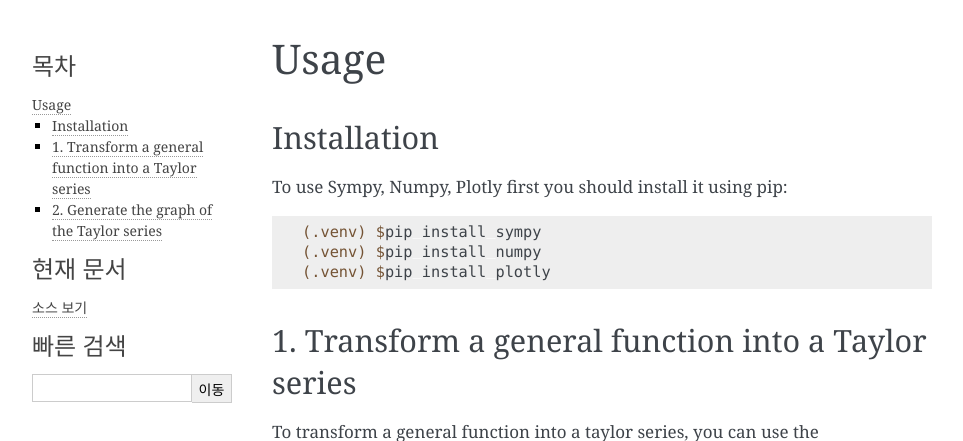
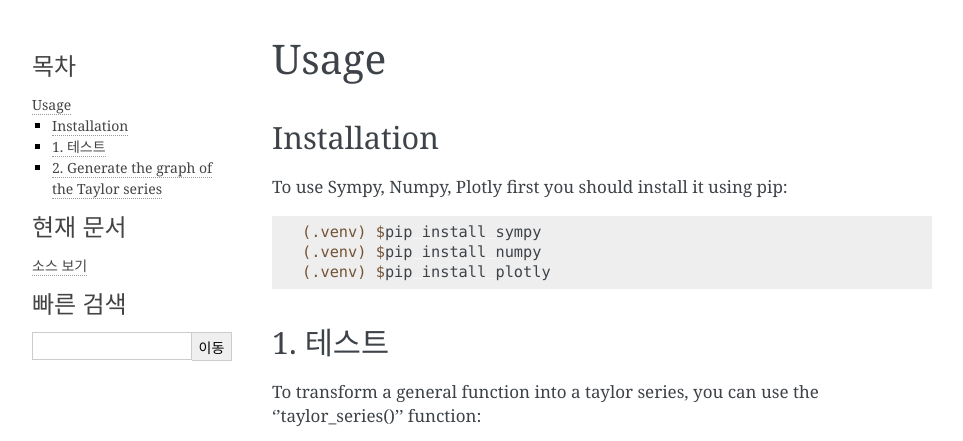
Before and after one commit to Musalar7/2024Oss-Team-Project---Taylor-series, a Sphinx documentation site: the page built from docs/source/usage.rst, in a window 1280 px wide, cut to the strip 0-441 px from the top of the page. Shown: the whole strip, without its empty margins (148-1111 px from the left). Built offline with Sphinx 7.4.7, drawn with Linux system fonts in a browser that asks for light colours.

Commit message:
Update usage.rst

```diff
--- a/docs/source/usage.rst
+++ b/docs/source/usage.rst
@@ -19,7 +19,7 @@ first you should install it using pip:
 
 
 
-1. Transform a general function into a Taylor series
+1. 테스트
 ----------------
 
 To transform a general function into a taylor series,
```
